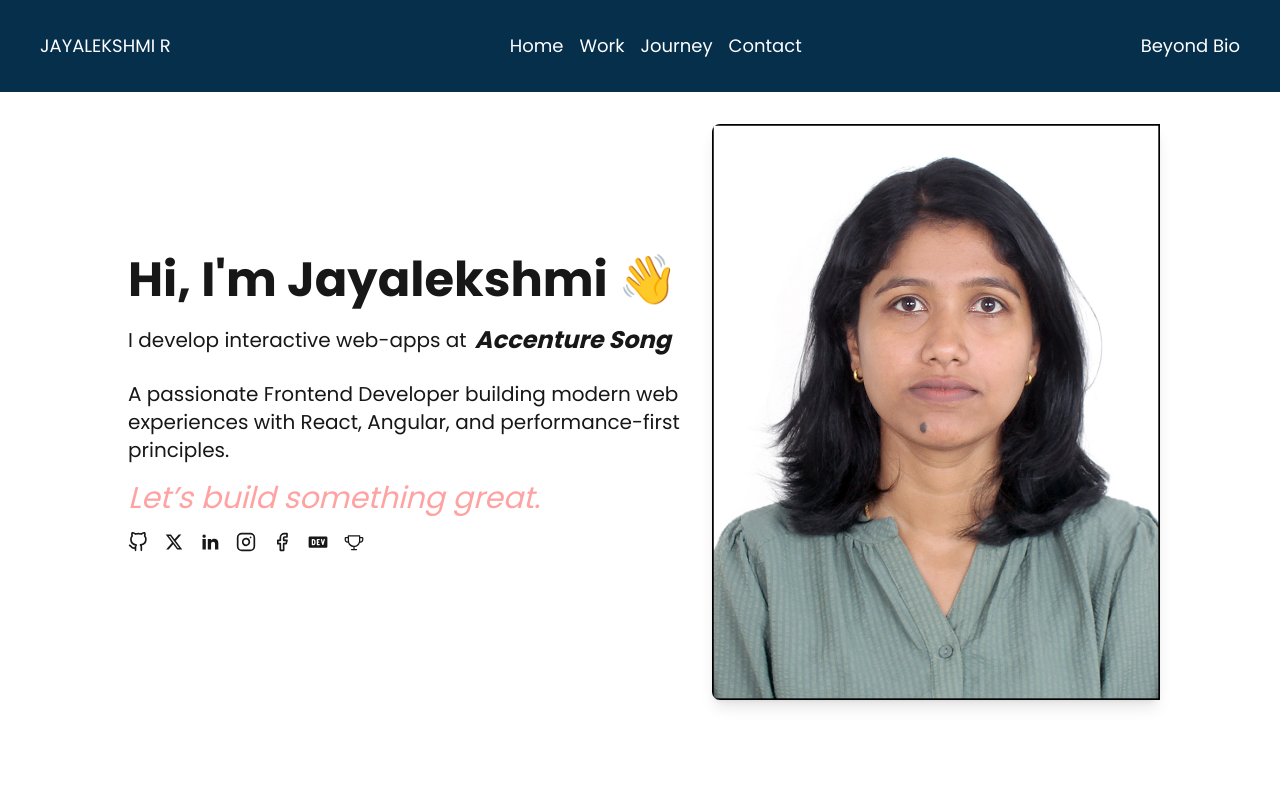
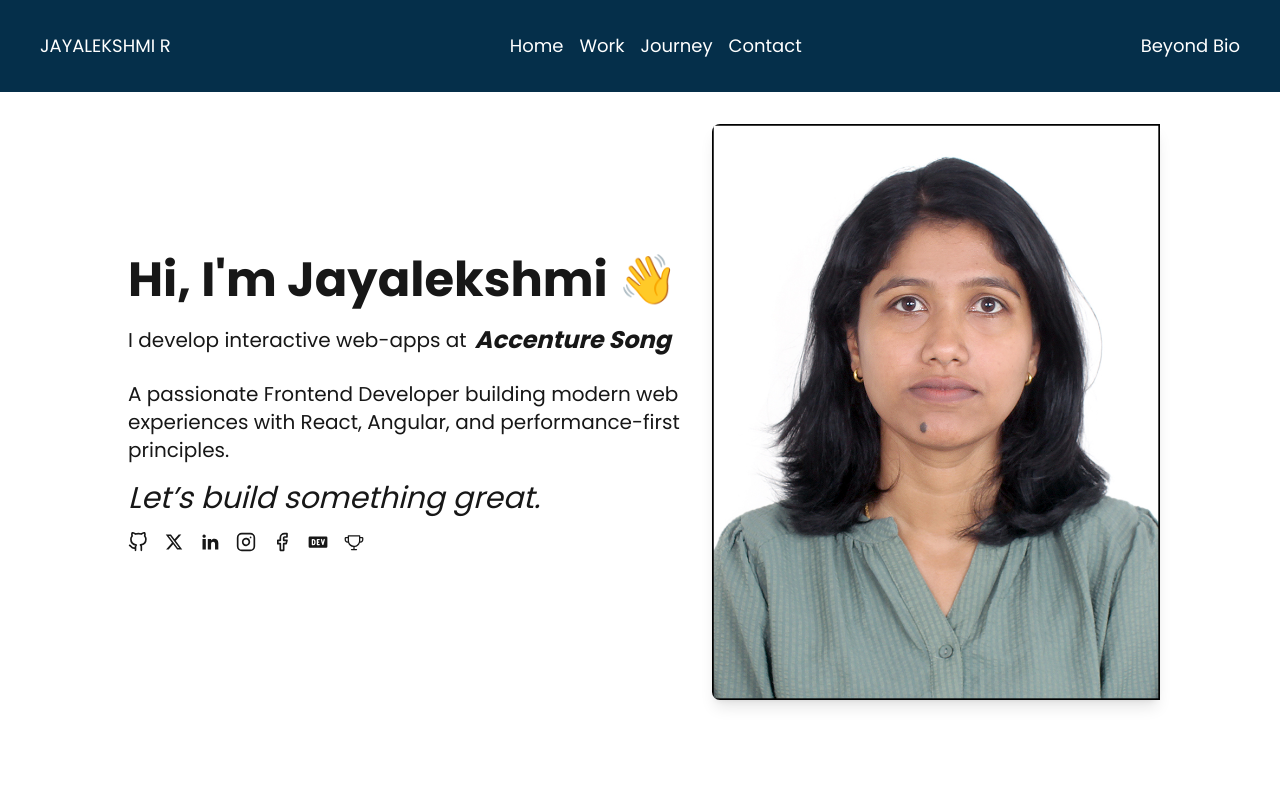
Before and after one commit to jayalekshmir/jayalekshmi.github.io, a Next.js app: page / in a window 1280 px wide. Shown: the top 797 px of the page. Built offline with nearby package versions, Linux system fonts and the light colour scheme.

Commit message:
Update Introduction.tsx

```diff
--- a/components/Introduction.tsx
+++ b/components/Introduction.tsx
@@ -25,7 +25,7 @@ export default function Introduction() {
           A passionate Frontend Developer building modern web experiences with
           React, Angular, and performance-first principles.
         </p>
-        <div className="text-2xl lg:text-3xl italic text-red-300">
+        <div className="text-2xl lg:text-3xl italic">
           Let’s build something great.
         </div>
         <div className="flex flex-row gap-4 my-4 lg:my-2 lg:my-4 align-center items-center justify-center lg:justify-start">
```
